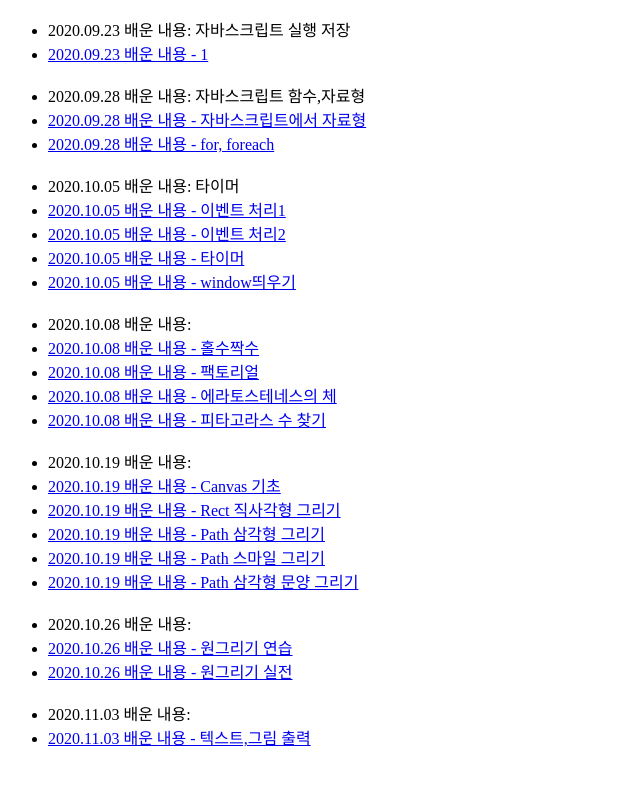
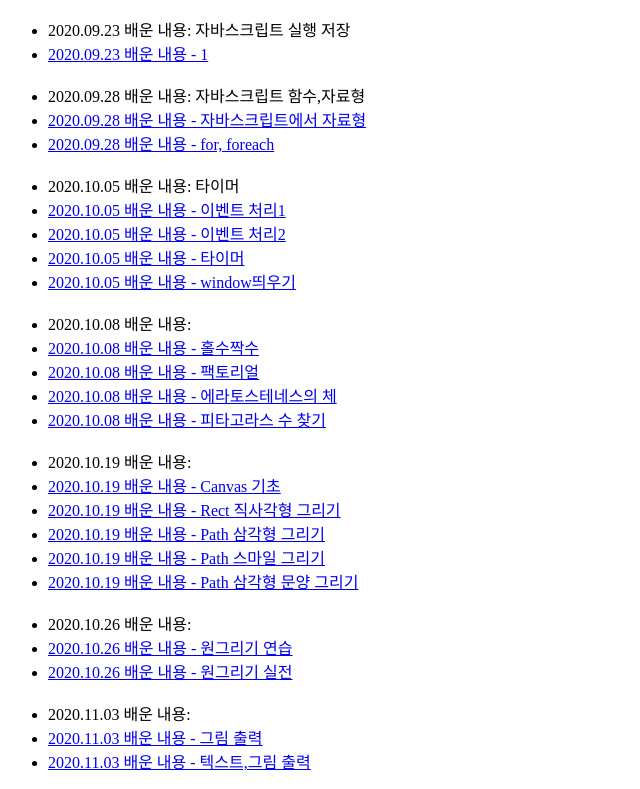
Before and after one commit to clanbert13/HTML_thing, a plain HTML site: page index.html in a window 1280 px wide. Shown: the part 394-1183 px from the top of the page, without its empty margins (0-640 px from the left). Before the commit the page ends 1159 px from the top, so only its background shows below. Drawn offline with Linux system fonts and the light colour scheme.

Commit message:
Update index.html

```diff
--- a/index.html
+++ b/index.html
@@ -57,7 +57,8 @@
 
             <br>
             <li> 2020.11.03 배운 내용:  </li>
-            <li> <a href="2402(20201103)_1.html" target="_blank">2020.11.03 배운 내용 - 텍스트,그림 출력</a> </li>
+            <li> <a href="2402(20201103)_1.html" target="_blank">2020.11.03 배운 내용 - 그림 출력</a> </li>
+            <li> <a href="2402(20201103)_2.html" target="_blank">2020.11.03 배운 내용 - 텍스트,그림 출력</a> </li>
         </ul>
     </body>
 
```
